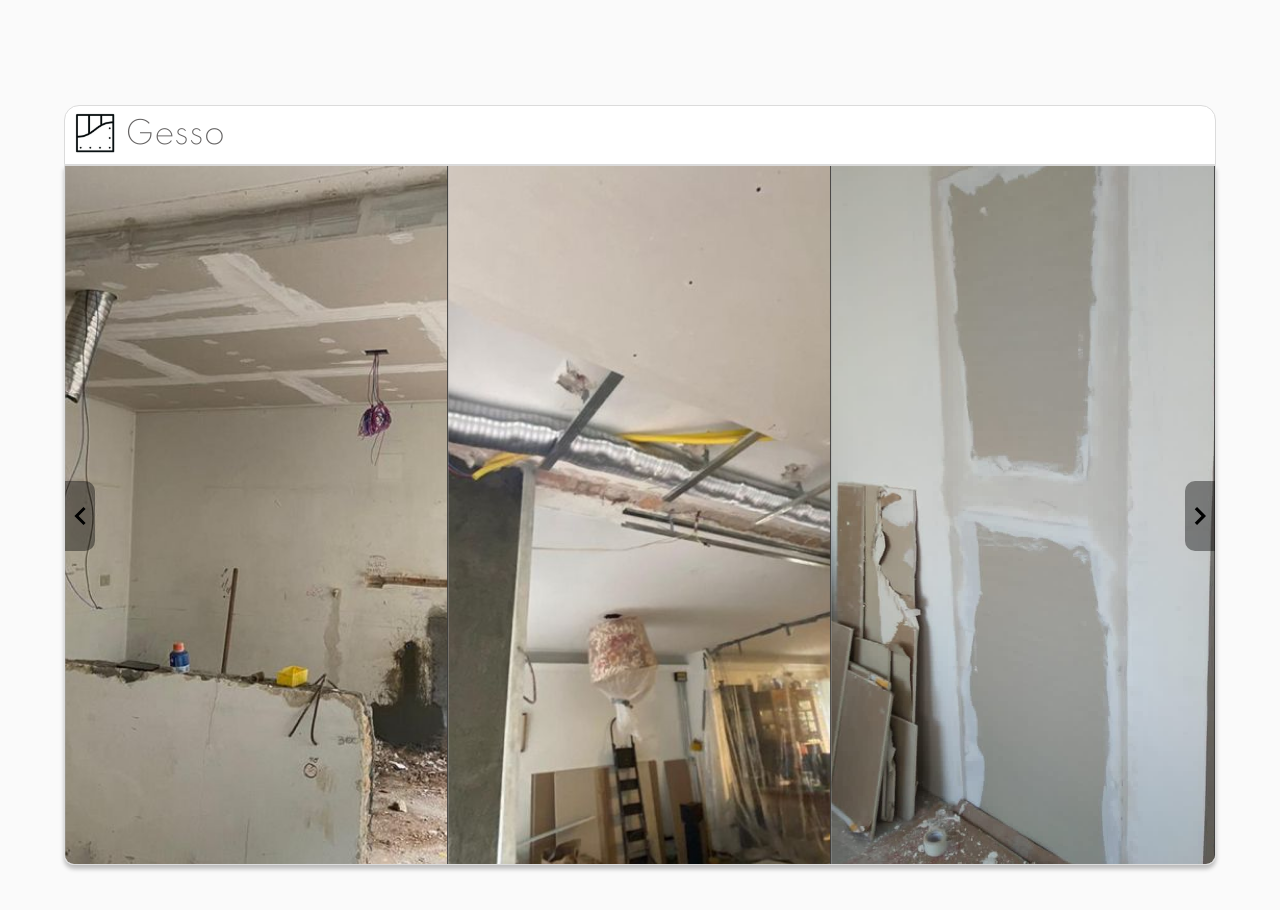
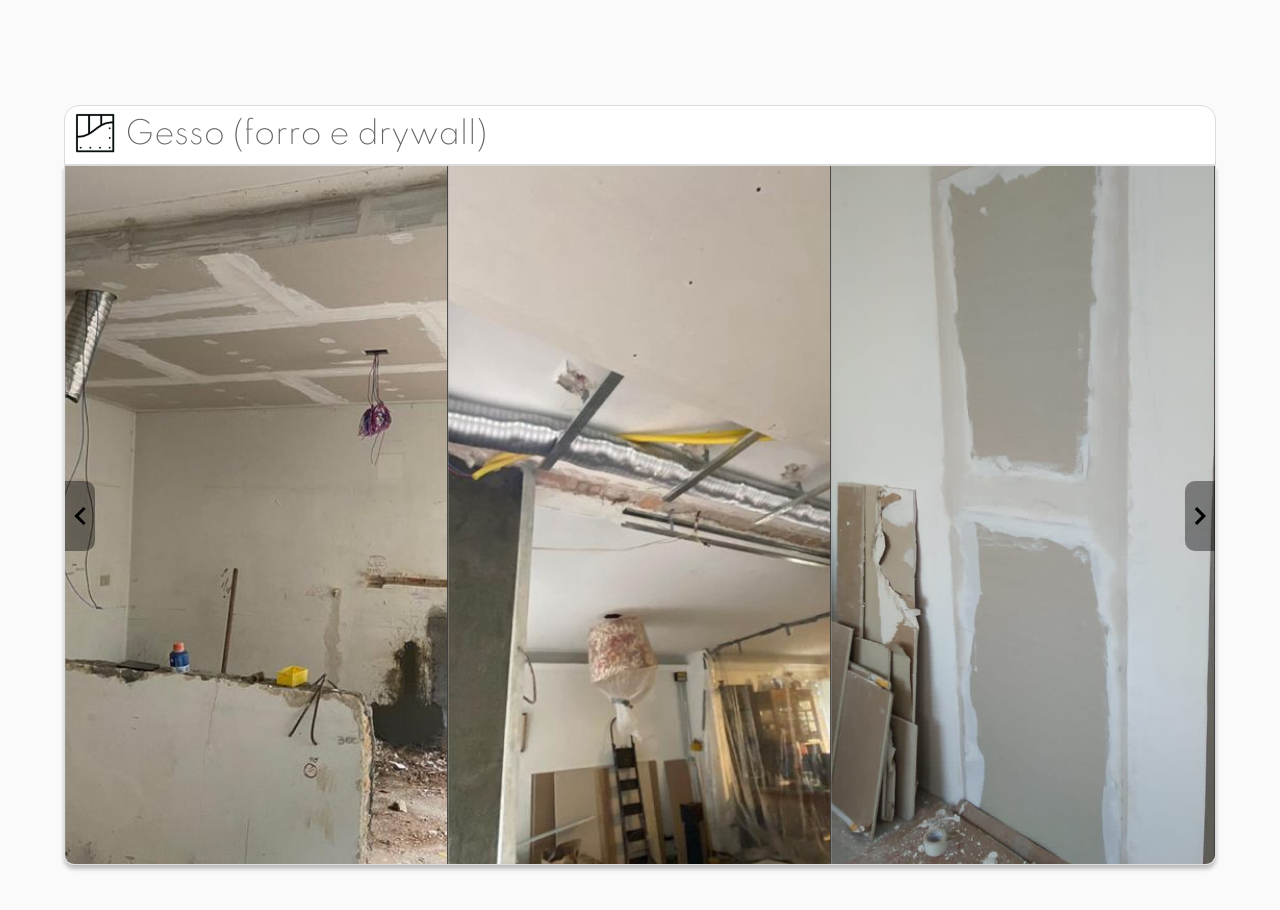
Before and after one commit to bruch0/BelasNaObra, a React (Create React App) app: page / in a window 1280 px wide. Shown: the part 4760-5670 px from the top of the page. Built offline with nearby package versions, Linux system fonts and the light colour scheme.

Commit message:
requested changes

```diff
--- a/src/Components/Pages/Home/Home.jsx
+++ b/src/Components/Pages/Home/Home.jsx
@@ -53,7 +53,7 @@ function Home({viewportWidth}) {
 		{icon: eletricLogo, name: 'Elétrica e iluminação', ref: eletricRef, slides: slideEletric},
 		{icon: claddingLogo, name: 'Revestimento', ref: claddingRef, slides: slideCladding},
 		{icon: calculatorLogo, name: 'Calculadora', link: '/calculadora'},
-		{icon: liningLogo, name: 'Gesso (forro e drywall)', ref: liningRef, slides: slideLining, cut: true},
+		{icon: liningLogo, name: 'Gesso (forro e drywall)', ref: liningRef, slides: slideLining},
 		{icon: hidraulicLogo, name: 'Hidráulica', ref: hidraulicsRef, slides: slideHidraulic},
 		{icon: paintingLogo, name: 'Pintura', ref: paintingRef, slides: slidePainting},
 	];
@@ -94,7 +94,7 @@ function Home({viewportWidth}) {
 								viewportWidth={viewportWidth}
 								logo={service.icon}
 								slides={service.slides ? service.slides : ''}
-								name={service.cut ? service.name.split(' ')[0] : service.name}
+								name={service.name}
 							/>
 						</section>
 					)
```
